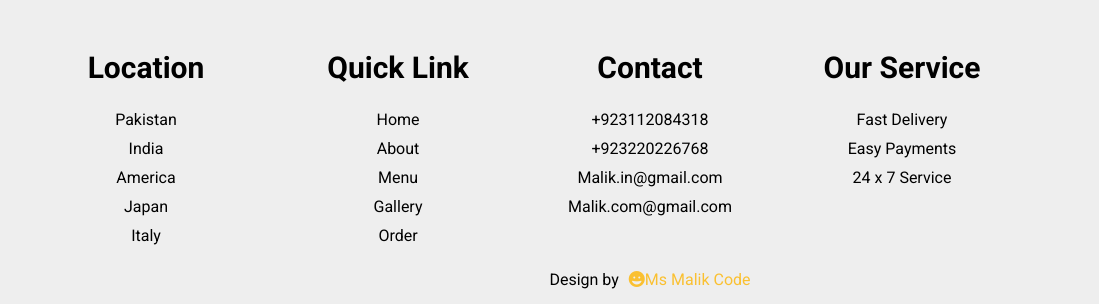
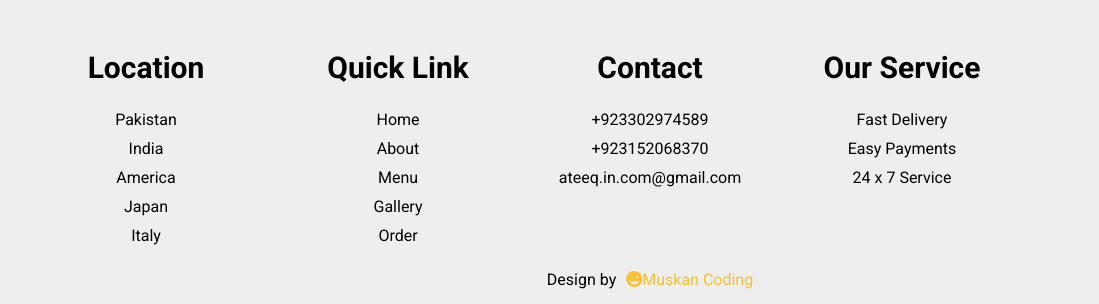
Before and after one commit to Muskanateeq/Food-Delivery-Website, a plain HTML site: page index.html in a window 1280 px wide. Shown: the part 8336-8640 px from the top of the page, 0-1099 px from the left. Drawn offline with Linux system fonts and the light colour scheme.

Commit message:
food delivery

```diff
--- a/index.html
+++ b/index.html
@@ -732,10 +732,9 @@
 
             <div class="footer_tag">
                 <h2>Contact</h2>
-                <p>+923112084318</p>
-                <p>+923220226768</p>
-                <p>Malik.in@gmail.com</p>
-                <p>Malik.com@gmail.com</p>
+                <p>+923302974589</p>
+                <p>+923152068370</p>
+                <p>ateeq.in.com@gmail.com</p>
             </div>
 
             <div class="footer_tag">
@@ -755,7 +754,7 @@
 
         </div>
 
-        <p class="end">Design by<span><i class="fa-solid fa-face-grin"></i>Ms Malik Code</span></p>
+        <p class="end">Design by<span><i class="fa-solid fa-face-grin"></i>Muskan Coding</span></p>
     </footer>
 </body>
 </html>
```
